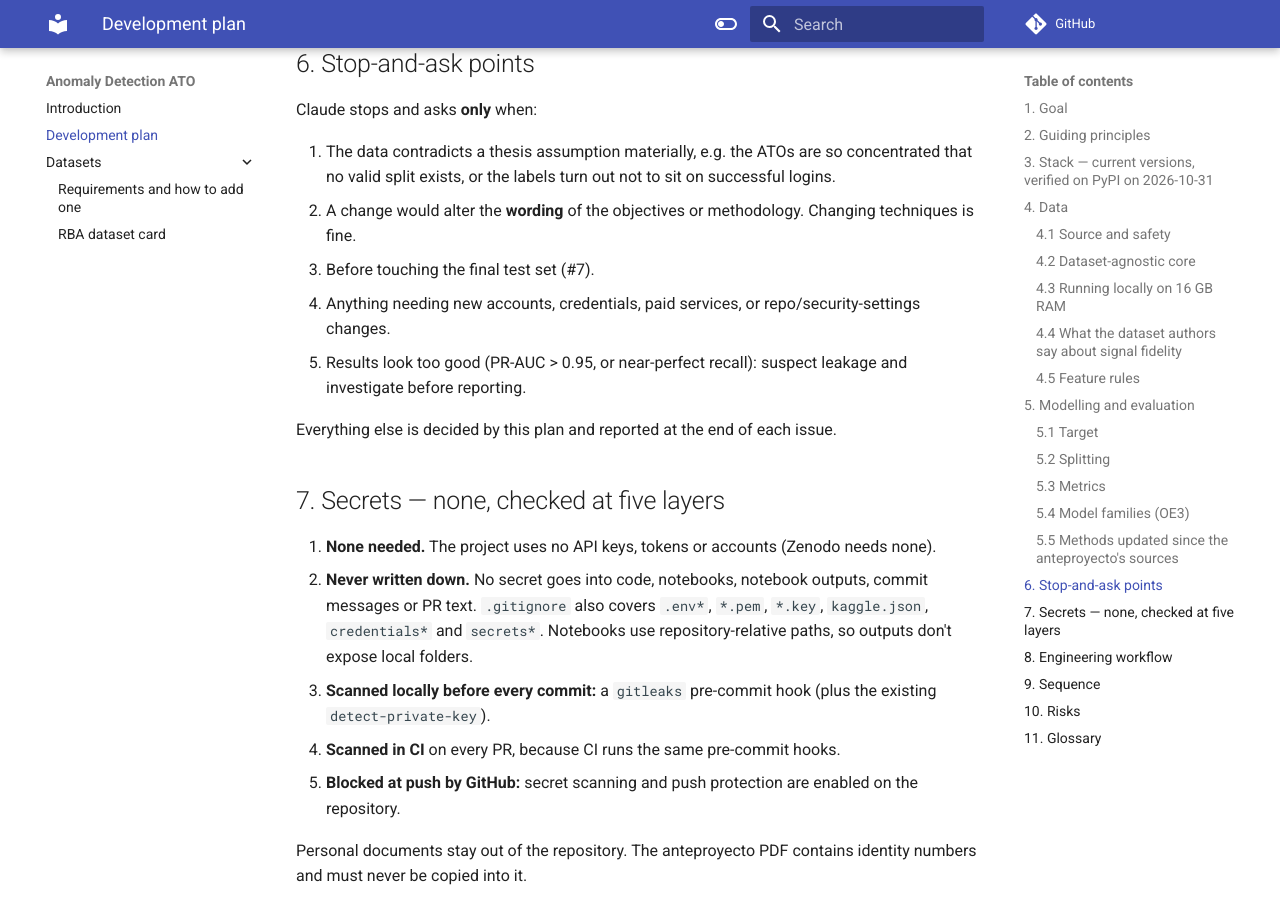
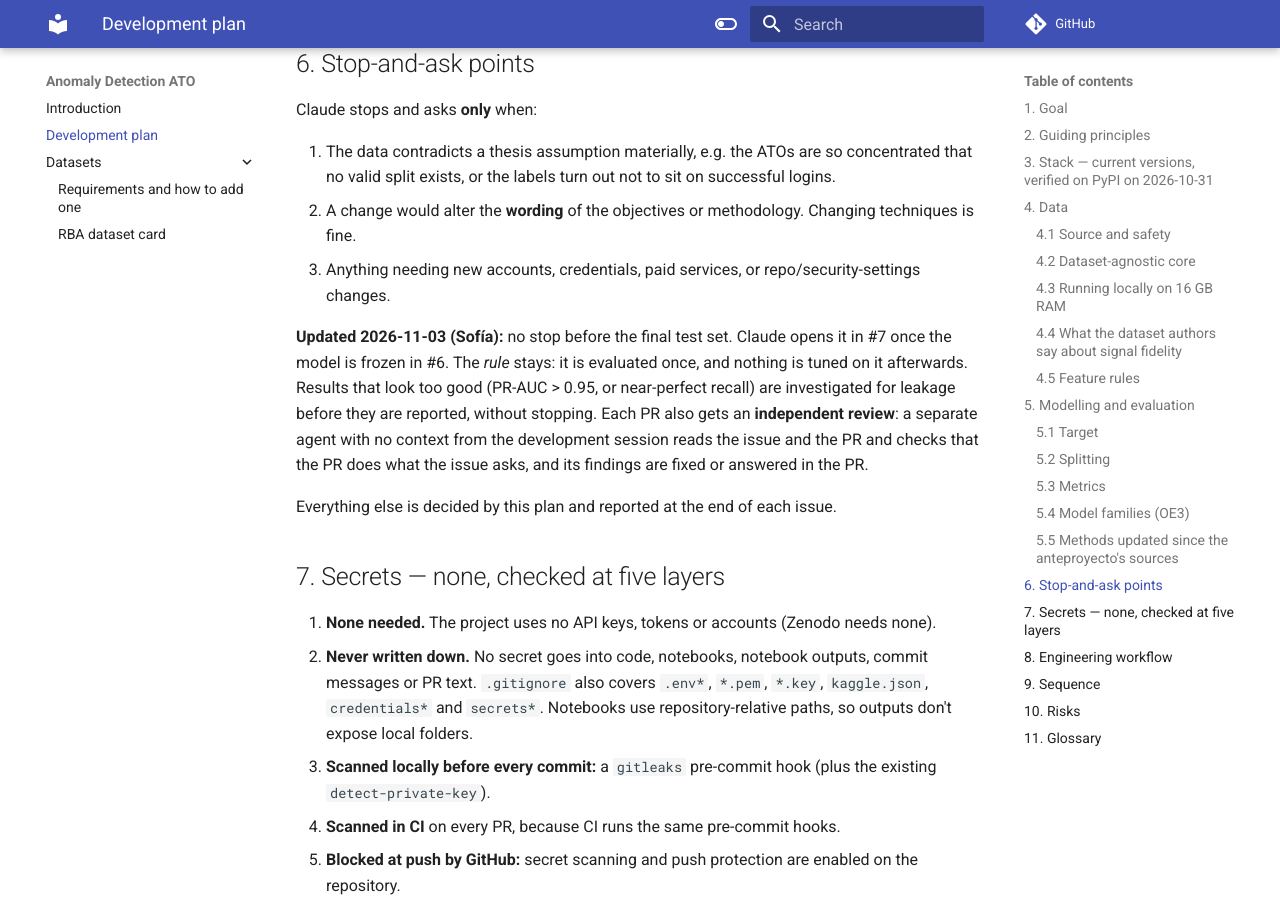
Before and after one commit to modsiw-mona/anomaly_detection_ato, an MkDocs documentation site: the page built from docs/development-plan.md, in a window 1280 px wide and 900 px high, scrolled down 7252 px. Built offline with MkDocs 1.6.1 and Material for MkDocs 9.7.7, drawn with Linux system fonts in a browser that asks for light colours; comment, search, counter and statistics services are not loaded.

Commit message:
docs: drop the test-set stop point and add independent PR reviews

```diff
--- a/docs/development-plan.md
+++ b/docs/development-plan.md
@@ -228,10 +228,14 @@ Claude stops and asks **only** when:
 1. The data contradicts a thesis assumption materially, e.g. the ATOs are so concentrated that no
    valid split exists, or the labels turn out not to sit on successful logins.
 2. A change would alter the **wording** of the objectives or methodology. Changing techniques is fine.
-3. Before touching the final test set (#7).
-4. Anything needing new accounts, credentials, paid services, or repo/security-settings changes.
-5. Results look too good (PR-AUC > 0.95, or near-perfect recall): suspect leakage and investigate
-   before reporting.
+3. Anything needing new accounts, credentials, paid services, or repo/security-settings changes.
+
+**Updated 2026-11-03 (Sofía):** no stop before the final test set. Claude opens it in #7 once the
+model is frozen in #6. The *rule* stays: it is evaluated once, and nothing is tuned on it afterwards.
+Results that look too good (PR-AUC > 0.95, or near-perfect recall) are investigated for leakage
+before they are reported, without stopping. Each PR also gets an **independent review**: a separate
+agent with no context from the development session reads the issue and the PR and checks that the
+PR does what the issue asks, and its findings are fixed or answered in the PR.
 
 Everything else is decided by this plan and reported at the end of each issue.
 
```
